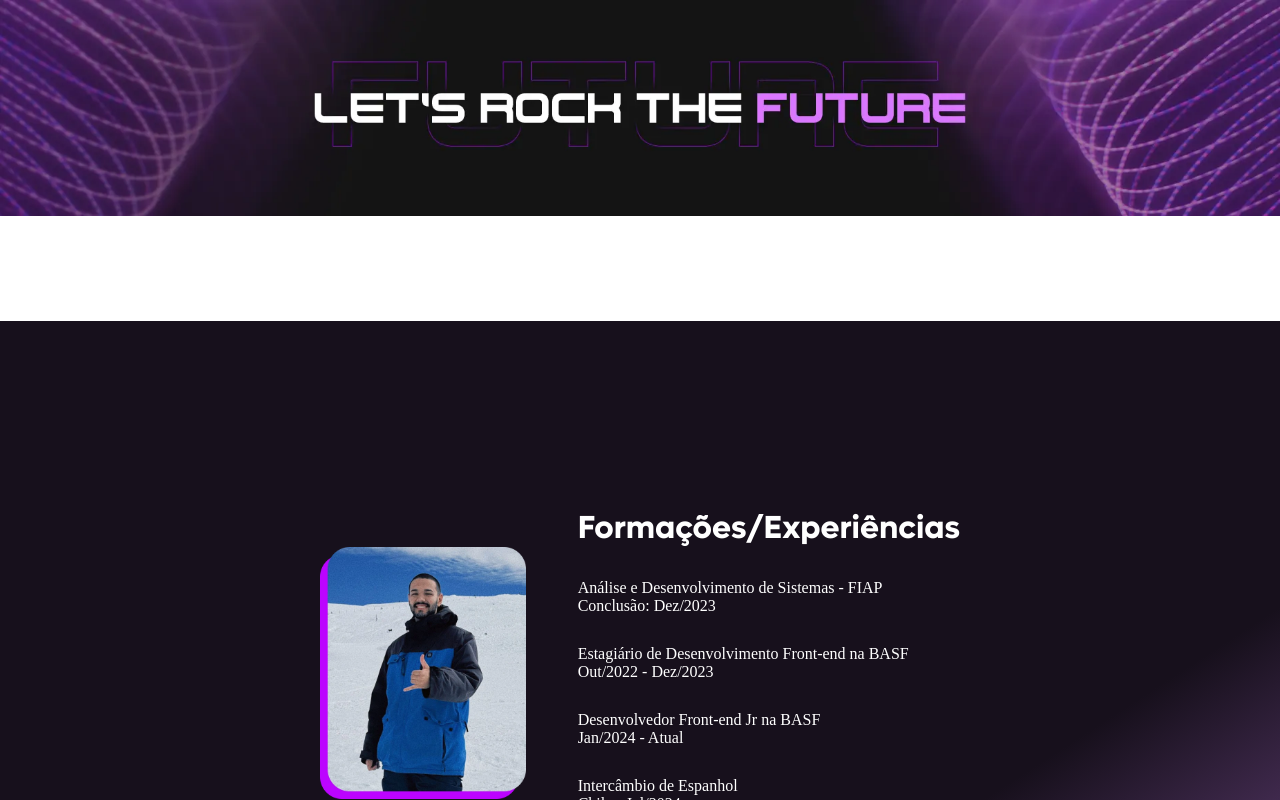
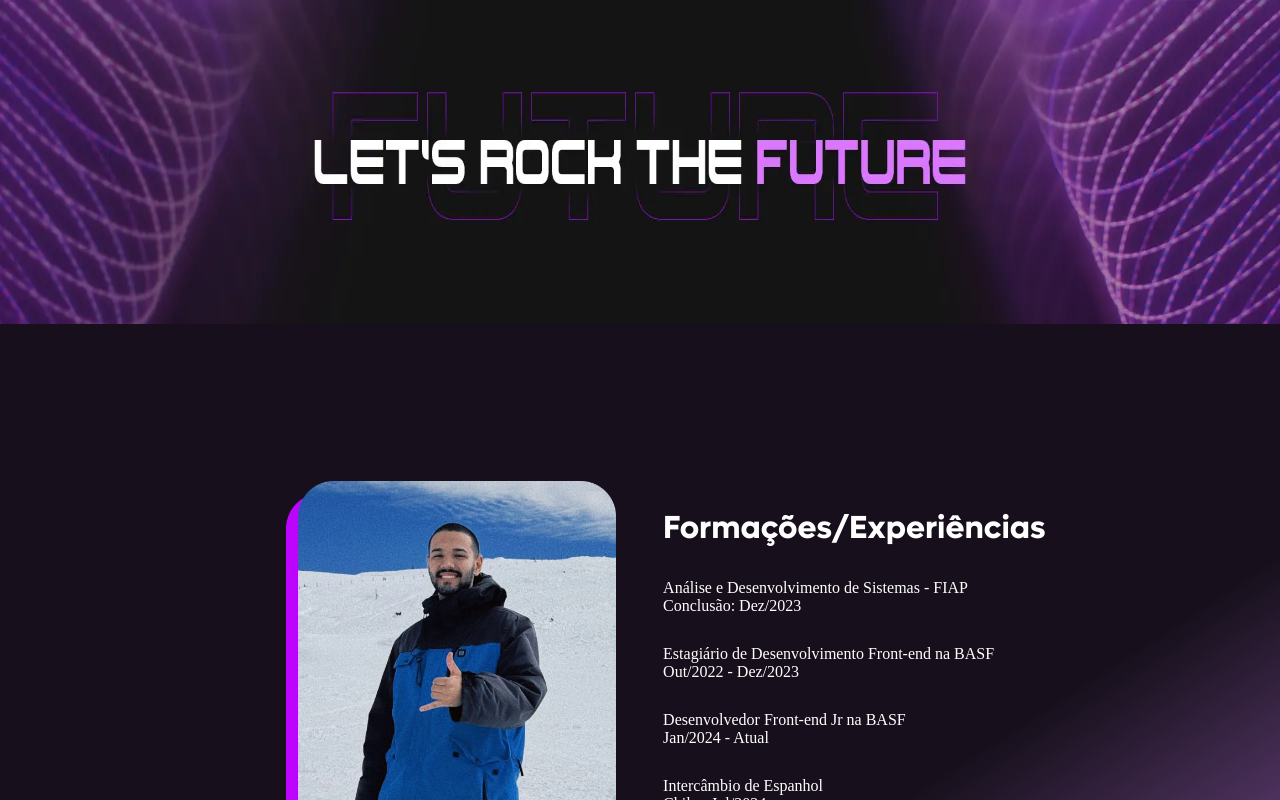
Before and after one commit to Abner-Ferreira/Atividade-1-WD, a plain HTML site: page alunos/abner/experiencias/index.html in a window 1280 px wide. Drawn offline with Linux system fonts and the light colour scheme.

Commit message:
Ajustes CSS Abner

```diff
--- a/alunos/abner/experiencias/index.html
+++ b/alunos/abner/experiencias/index.html
@@ -35,10 +35,9 @@
             <p>Intercâmbio de Espanhol</p>
             <span>Chile - Jul/2024</span>
           </div>
-
+          <a href="../../abner/sobre.html">< Voltar</a>
       </div>
     </div>
-    <a href="../../abner/sobre.html">< Voltar</a>
   </main>
 </body>
 </html>
--- a/styles/abner/styles-pg1.css
+++ b/styles/abner/styles-pg1.css
@@ -19,14 +19,16 @@ body {
 
 .banner {
   width: 100%;
-  height: 321px;
+  height: 324px;
 }
 .banner img{
   width: 100%;
+  height: 324px
 }
 
 .container {
-  height: 100%;
+  height: 90%;
+  width: 100%;
   background: linear-gradient(147deg, #17101C 68.49%, #644079 91.01%, #B176D3 116.1%);
   display: flex;
   justify-content: space-evenly;
@@ -61,39 +63,38 @@ body {
   align-items: center;
   justify-content: space-between;
   flex-direction: row;
-  width: 35%;
-  margin: 0 0 20px 0;
+  width: 23%;
+  margin: 0 0 3% 0;
 }
 
 .sobre{
-  height: 300px;
-  width: 50%;
-  margin: 30px 0;
+  height: 100%;
+  width: 100%;
+  margin: 5% 0;
 }
 
 .sobre p {
   line-height: 25px;
-  text-align: justify;
+  text-align: left;
 }
 
 .btn-sobre {
-  height: 80px;
-  width: 40%;
-  border-radius: 25px;
+  font-size: 15px;
+  border-radius: 26px;
   border: 1px solid #BC04FE;
   background: rgba(217, 217, 217, 0.00);
-  color: #FFF;
-  text-align: center;
-  font-size: 22px;
-  font-style: normal;
-  font-weight: 400;
-  line-height: normal;
-  cursor: pointer;
+  width: 60%;
+  height: 35px;
+  flex-shrink: 0;
+}
+.btn-sobre a {
+  text-decoration: none;
 }
 
-.btn-sobre span {
-  color: #E59EFF;
-  font-style: normal;
-  font-weight: 700;
-  line-height: normal;
+.img-principal img{
+  width: 70%;
+  margin: 0 20% 0 20%;
 }
+.voltar{
+  padding: 2%;
+  }
--- a/styles/abner/styles-pg2.css
+++ b/styles/abner/styles-pg2.css
@@ -19,14 +19,16 @@ body {
 
 .banner {
   width: 100%;
-  height: 321px;
+  height: 324px;
 }
 .banner img{
   width: 100%;
+  height: 324px;
 }
 
 .container {
-  height: 100%;
+  height: 90%;
+  width:100%;
   background: linear-gradient(147deg, #17101C 68.49%, #644079 91.01%, #B176D3 116.1%);
   display: flex;
   justify-content: space-evenly;
@@ -39,12 +41,13 @@ body {
   justify-content: space-evenly;
   align-items: center;
   flex-direction: row;
-  width: 50%;
+  width: 70%;
   height: 70%;
 }
 
 .img-principal img{
-  width: 80%;
+  width: 70%;
+  margin: 0 20% 0 20%;
 }
 
 .dados-pessoais {
```
Also changed, not shown: alunos/abner/sobre.html (+5 -2 lines).
